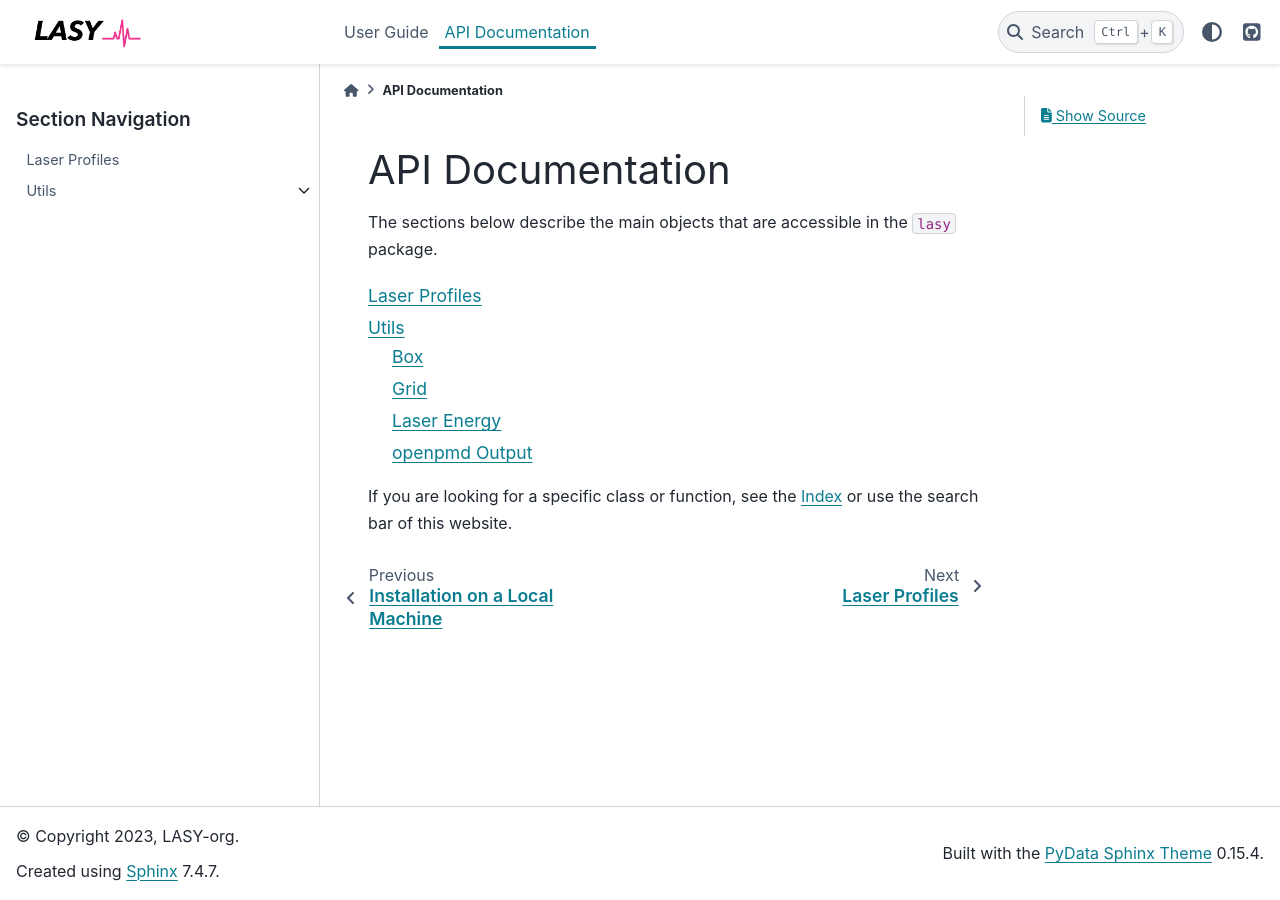
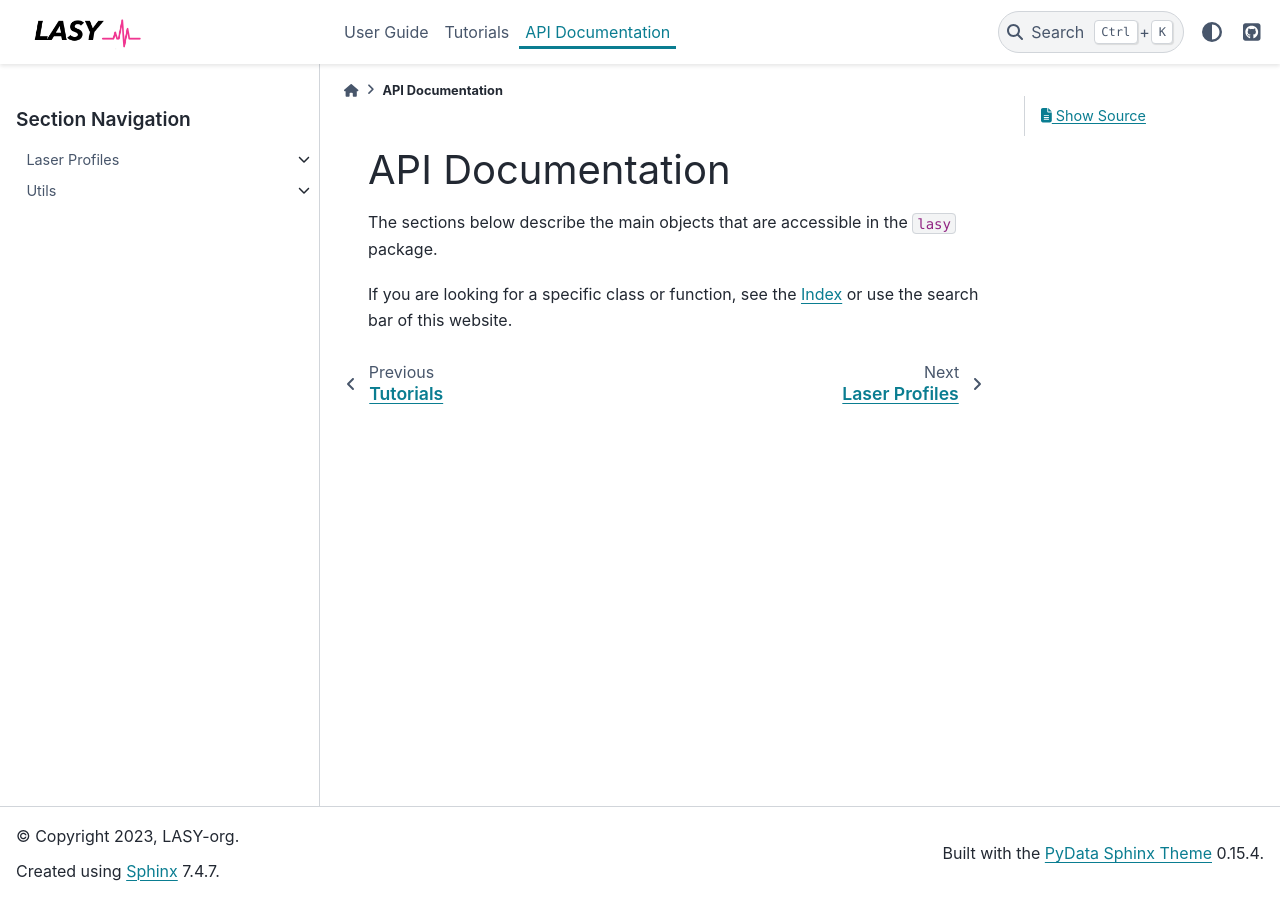
Before and after one commit to LASY-org/lasy, a Sphinx documentation site: the page built from docs/source/api/index.rst, in a window 1280 px wide. Built offline with Sphinx 7.4.7 and the PyData theme 0.15.4, drawn with Linux system fonts in a browser that asks for light colours; pages that are not in the unit, such as notebooks, are missing from menus.

Commit message:
updated docs

```diff
--- a/docs/source/api/index.rst
+++ b/docs/source/api/index.rst
@@ -5,9 +5,10 @@
 the ``lasy`` package.
 
 .. toctree::
+   :hidden:
    :maxdepth: 4
 
-   laser_profiles/index
+   profiles/index
    utils/index
 
 
--- a/docs/source/api/laser_profiles/index.rst
+++ /dev/null
@@ -1,2 +0,0 @@
-Laser Profiles
-==============
--- /dev/null
+++ b/docs/source/api/profiles/gaussian.rst
@@ -0,0 +1,2 @@
+Gaussian Laser Pulse
+====================
--- /dev/null
+++ b/docs/source/api/profiles/longitudinal/gaussian.rst
@@ -0,0 +1,5 @@
+Gaussian Longitudinal Profile
+=============================
+
+.. autoclass:: lasy.profiles.longitudinal.gaussian_profile.GaussianLongitudinalProfile
+    :members:
--- /dev/null
+++ b/docs/source/api/profiles/transverse/gaussian.rst
@@ -0,0 +1,5 @@
+Gaussian Transverse Profile
+=============================
+
+.. autoclass:: lasy.profiles.transverse.gaussian_profile.GaussianTransverseProfile
+    :members:
--- a/docs/source/api/utils/box.rst
+++ b/docs/source/api/utils/box.rst
@@ -1,6 +1,5 @@
 Box
 ====
 
-
 .. autoclass:: lasy.utils.box.Box
     :members:
--- /dev/null
+++ b/docs/source/code_overview/index.rst
@@ -0,0 +1,2 @@
+Code Overview
+=============
--- /dev/null
+++ b/docs/source/tutorials/index.rst
@@ -0,0 +1,2 @@
+Tutorials
+==========
```
Also changed, not shown: docs/source/api/profiles/index.rst (added, +18 -0 lines), docs/source/api/profiles/longitudinal/index.rst (added, +15 -0 lines), docs/source/api/profiles/transverse/index.rst (added, +14 -0 lines).
